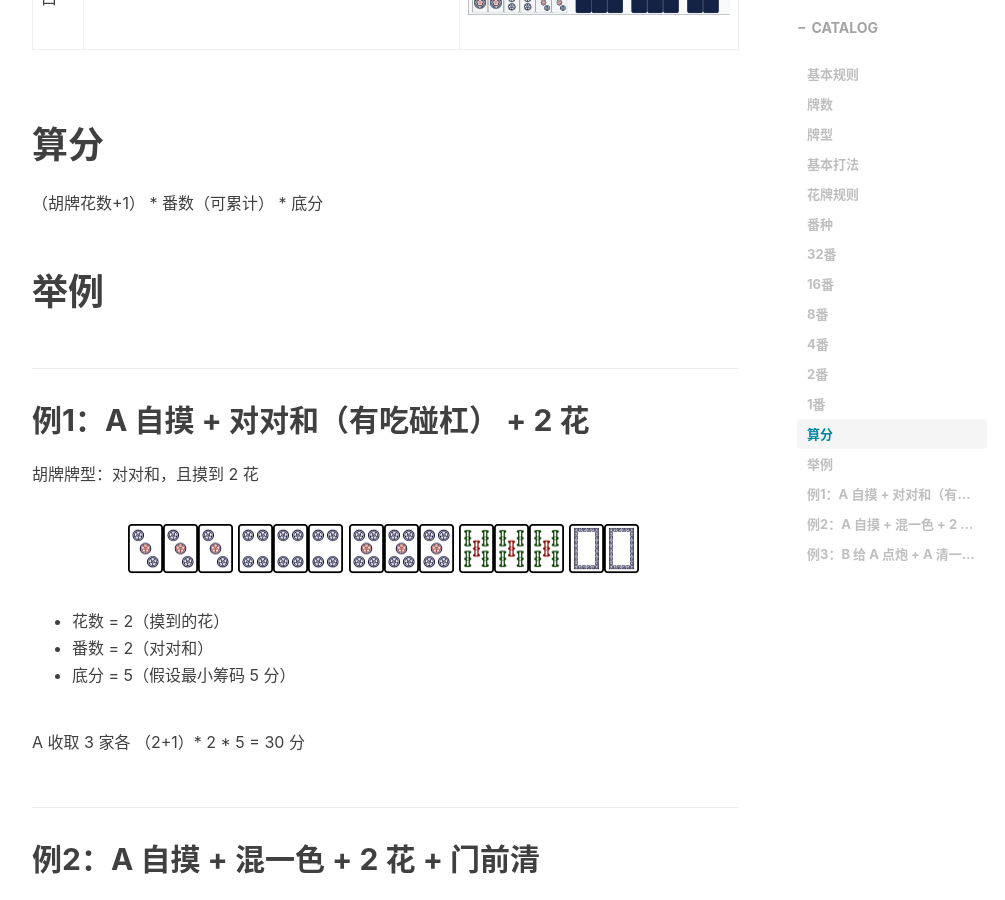
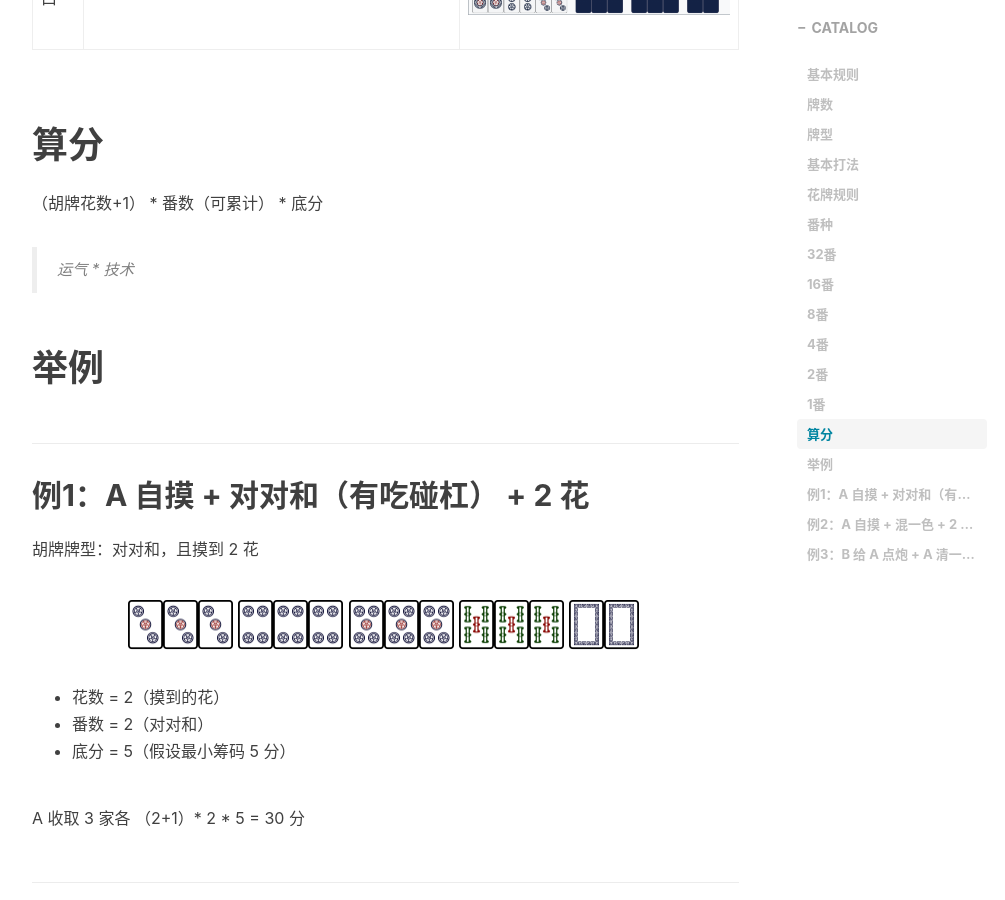
Before and after one commit to dutchflu/dutchflu.github.io, a Jekyll site: the page built from _posts/2024-09-21-改良无锡麻将.md, in a window 1280 px wide and 900 px high, scrolled down 6454 px. Shown: the whole window, without its empty margins (233-1238 px from the left). Built offline with Jekyll 4.4.1, drawn with Linux system fonts in a browser that asks for light colours; nearby versions of some CDN libraries; comment, search, counter and statistics services are not loaded.

Commit message:
version 1.0 改良麻将

```diff
--- a/_posts/2024-09-21-改良无锡麻将.md
+++ b/_posts/2024-09-21-改良无锡麻将.md
@@ -144,6 +144,8 @@
 
 （胡牌花数+1） * 番数（可累计） * 底分
 
+>  运气 * 技术
+
 # 举例
 
 ## 例1：A 自摸 + 对对和（有吃碰杠） + 2 花
```
